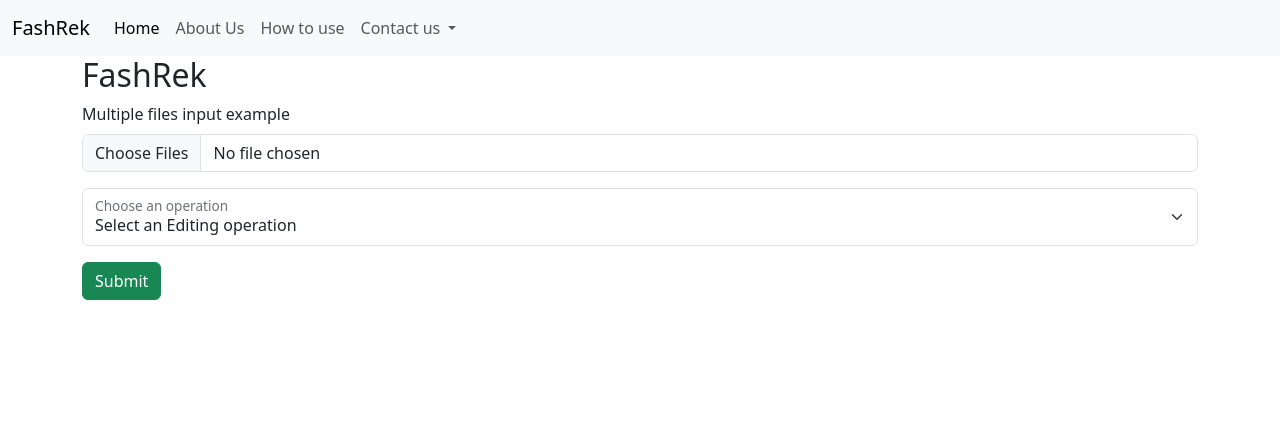
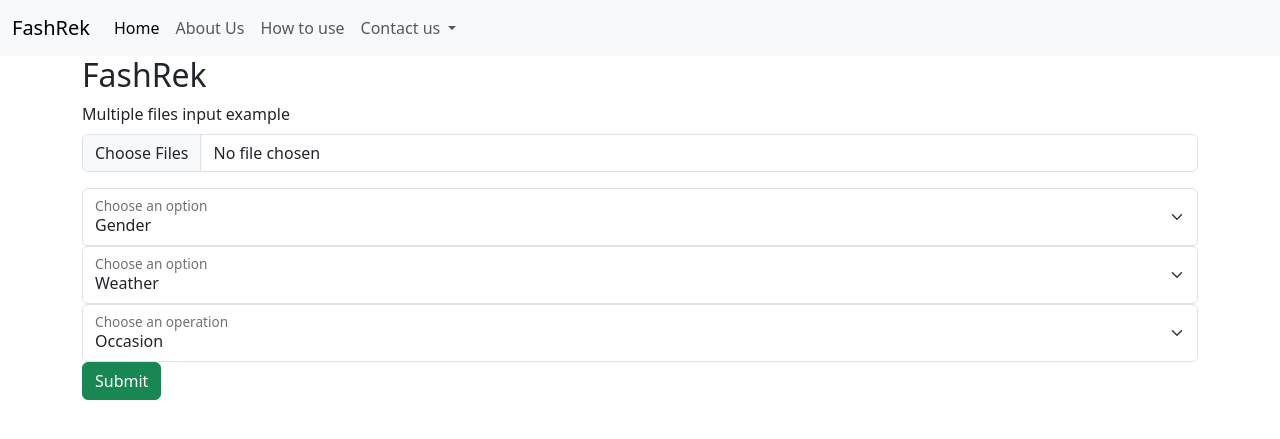
Before and after one commit to aayaan14/ImageEditor, a Flask app: page / in a window 1280 px wide. Shown: the top 439 px of the page. Run offline with Flask 3, Linux system fonts and the light colour scheme.

Commit message:
done with flask app

```diff
--- a/main.py
+++ b/main.py
@@ -35,7 +35,12 @@ def about():
 @app.route("/edit", methods=['GET', 'POST'])
 def edit():
     if request.method == 'POST':
-        operation = request.form.get('operation')
+        op1 = request.form.get('operation1')
+        op2 = request.form.get('operation2')
+        op3 = request.form.get('operation3')
+
+        operation = [op1,op2,op3]
+
         # check if the post request has the file part
         # if 'file' not in request.files:
             # flash('No file part')
@@ -59,4 +64,4 @@ def edit():
     return render_template('index.html')
 
 
-app.run(debug=True, port=5002)
+app.run(debug=True, port=5003)
--- a/templates/index.html
+++ b/templates/index.html
@@ -71,20 +71,45 @@
             <div class="mb-3">
 
                 <div class="form-floating">
-                    <select class="form-select" id="floatingSelect" name="operation"
+                    <select class="form-select" id="floatingSelect" name="operation1"
                         aria-label="Floating label select example">
-                        <option selected>Select an Editing operation</option>
-                        <option value="cpng">Convert to PNG</option>
-                        <option value="cgray">Convert to Grayscale</option>
-                        <option value="cwebp">Convert to WebP</option>
-                        <option value="cjpg">Convert to JPG</option>
+                        <option selected>Gender</option>
+                        <option value="male">Male</option>
+                        <option value="female">Female</option>
+                        <!-- <option value="cwebp">Convert to WebP</option> -->
+                        <!-- <option value="cjpg">Convert to JPG</option> -->
 
                     </select>
-                    <label for="floatingSelect">Choose an operation</label>
+                    <label for="floatingSelect">Choose an option</label>
                 </div>
-            </div>
-            <button type="submit" class="btn btn-success">Submit</button>
-        </form>
+
+                <div class="form-floating">
+                    <select class="form-select" id="floatingSelect" name="operation2"
+                    aria-label="Floating label select example">
+                    <option selected>Weather</option>
+                    <option value="hot">Hot</option>
+                    <option value="cold">Cold</option>
+                    <!-- <option value="cwebp">Convert to WebP</option> -->
+                    <!-- <option value="cjpg">Convert to JPG</option> -->
+
+                </select>
+                <label for="floatingSelect">Choose an option</label>
+                </div>
+
+                <div class="form-floating">
+                    <select class="form-select" id="floatingSelect" name="operation3" aria-label="Floating label select example">
+                    <option selected>Occasion</option>
+                    <option value="casual">Casual</option>
+                    <option value="formal">Formal</option>
+                    <!-- <option value="cwebp">Convert to WebP</option> -->
+                    <!-- <option value="cjpg">Convert to JPG</option> -->
+
+                    </select>
+                <label for="floatingSelect">Choose an operation</label>
+                </div>
+
+    <button type="submit" class="btn btn-success">Submit</button>
+    </form>
     </div>
 
     <script src="https://cdn.jsdelivr.net/npm/bootstrap@5.3.0-alpha3/dist/js/bootstrap.bundle.min.js"
```
Also changed, not shown: static/Aayaan-modified.png (deleted), static/wallpaperflare.com_wallpaper.jpg (deleted), uploads/Aayaan-modified.png (deleted), uploads/wallpaperflare.com_wallpaper.jpg (deleted).
